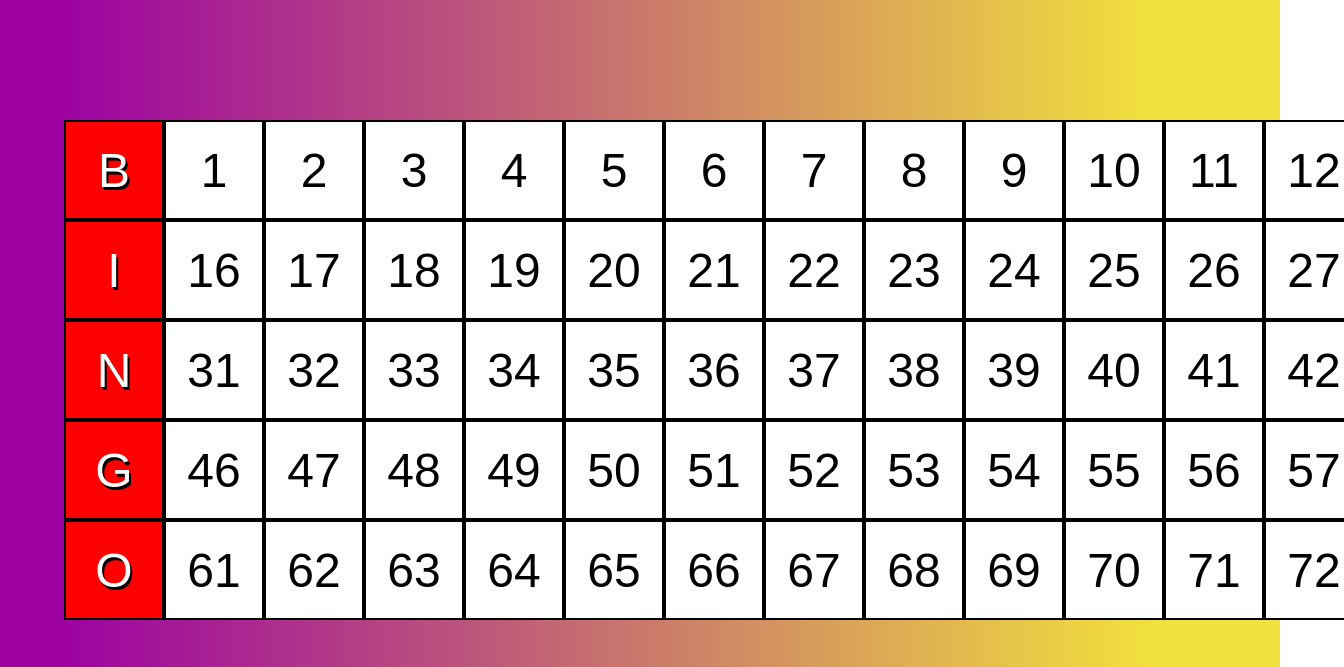
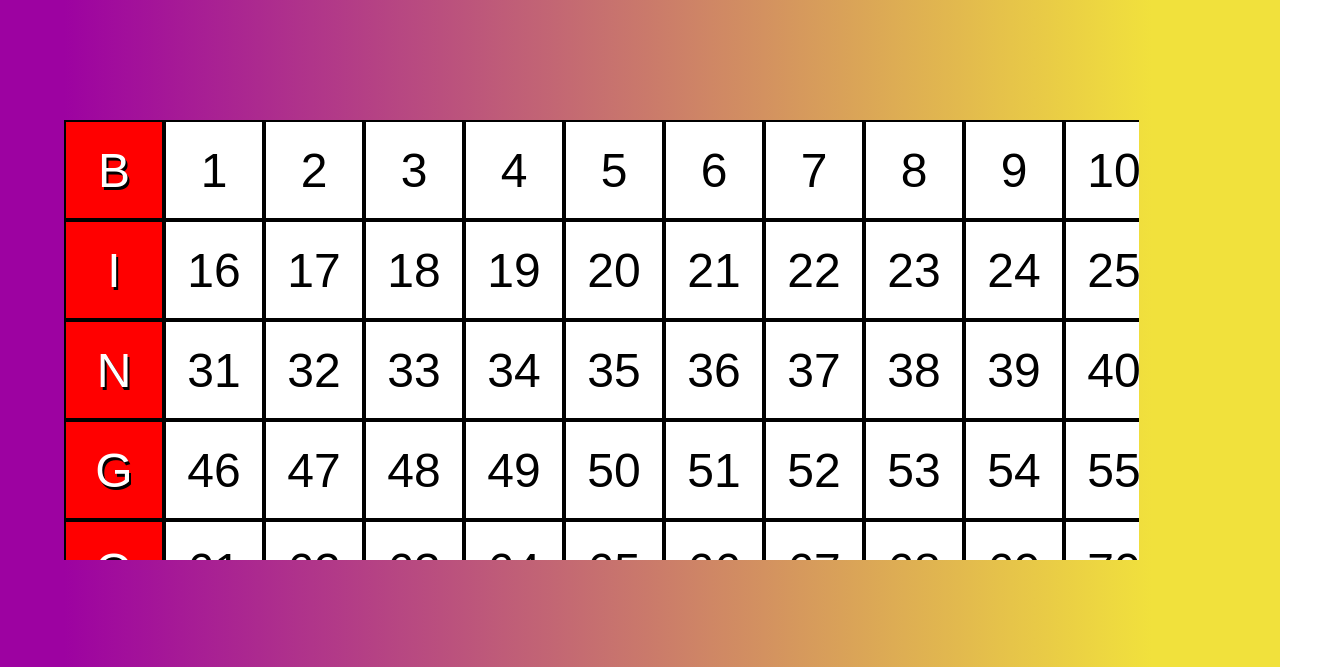
Before and after one commit to jaken-hicks/Bingo-call-sheet, a plain HTML site: page index.html in a window 1280 px wide. Shown: the top 667 px of the page, 1344 px wide, since content can reach past the window. Drawn offline with nearby package versions, Linux system fonts and the light colour scheme.

Commit message:
Update bstyle.css

```diff
--- a/bstyle.css
+++ b/bstyle.css
@@ -32,10 +32,14 @@ body {
 .grid-container {
   display: grid;
   max-width: 100%;
-  height: 80%;
+  max-height: 80%;
+  width: 84%;
+  height: 55%;
+
   overflow: auto;
   grid-template-columns: repeat(16,1fr);
   align-items: center;
+  justify-content: flex-start;
   align-content: start;
   grid-gap: none;
 
```
